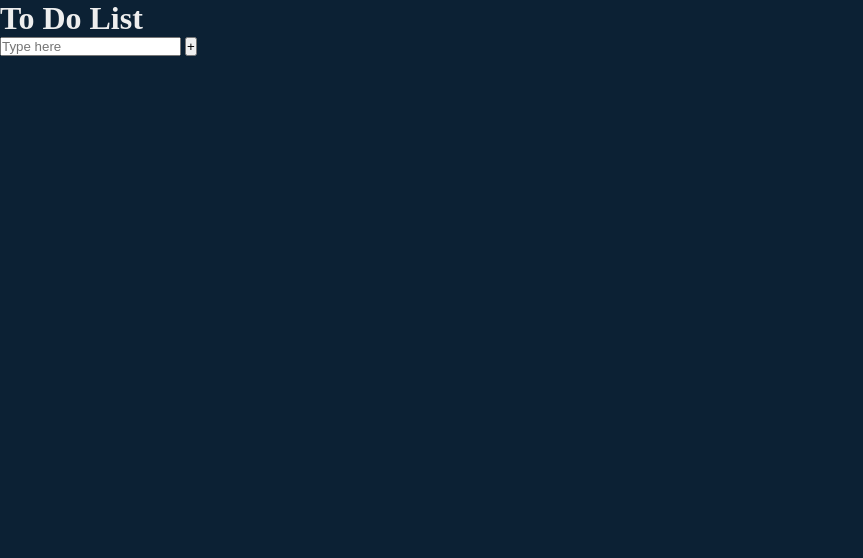
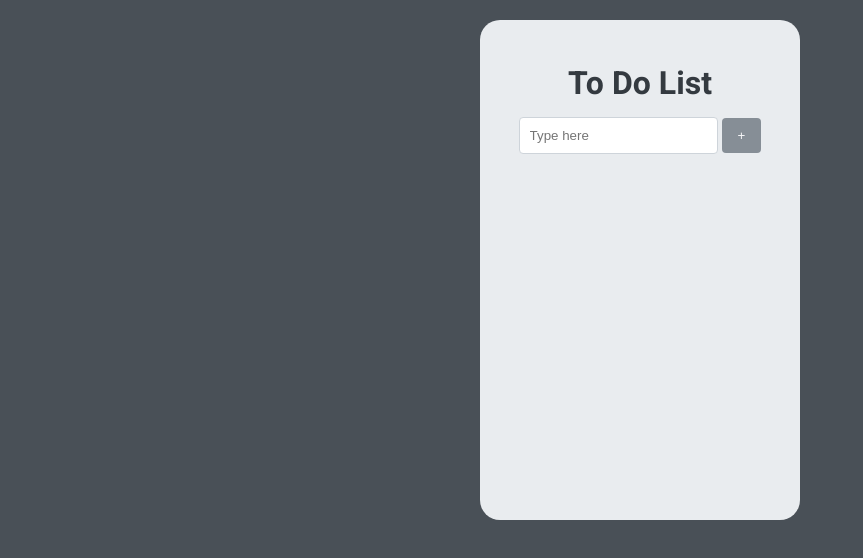
Before and after one commit to aureliojoseph/my-todo, a plain HTML site: page index.html in a window 1280 px wide. Shown: the whole page, without its empty margins (0-863 px from the left). Drawn offline with nearby package versions, Linux system fonts and the light colour scheme.

Commit message:
create Styles

```diff
--- a/styles.css
+++ b/styles.css
@@ -6,6 +6,85 @@
 
 html,
 body {
-  background-color: #0c2134;
-  color: #eee;
+  background-color: #495057;
+  color: #343a40;
+  font-family: 'Heebo', sans-serif;
 }
+
+main {
+  width: 320px;
+  height: 500px;
+  background-color: #e9ecef;
+  margin: 20px auto;
+  border-radius: 20px;
+}
+
+.input-container {
+  display: flex;
+  flex-direction: column;
+  align-items: center;
+  gap: 10px;
+  padding: 40px 0 10px;
+}
+
+.input-container input {
+  border-radius: 4px;
+  border: 1px solid #ced4da;
+  color: #343a40;
+  outline: none;
+  padding: 10px;
+}
+
+.input-container button {
+  border-radius: 4px;
+  text-decoration: none;
+  padding: 10px 16px;
+  border: none;
+  background-color: #868e96;
+  color: #f8f9fa;
+  transition: all 0.3s ease;
+}
+
+.input-container button:hover {
+  background-color: #495057;
+  color: #fff;
+}
+
+.list-container ul {
+  list-style: none;
+  padding: 10px 40px;
+}
+
+.list-container ul li {
+  display: flex;
+  align-items: center;
+  justify-content: space-between;
+  gap: 5px;
+}
+
+.list-container ul li input {
+  border: 1px solid #ced4da;
+}
+
+.list-container ul li p {
+  width: 100%;
+  color: #495057;
+}
+
+.list-container ul li span {
+  font-size: 20px;
+  color: #495057;
+  padding: 4px;
+  background-color: #e9ecef;
+  border-radius: 50%;
+  cursor: pointer;
+  transition: all 0.3s ease;
+}
+
+.list-container ul li span:hover {
+  background-color: #ced4da;
+}
+
+.list-container h3 {
+  text-align: center;
+}
```
